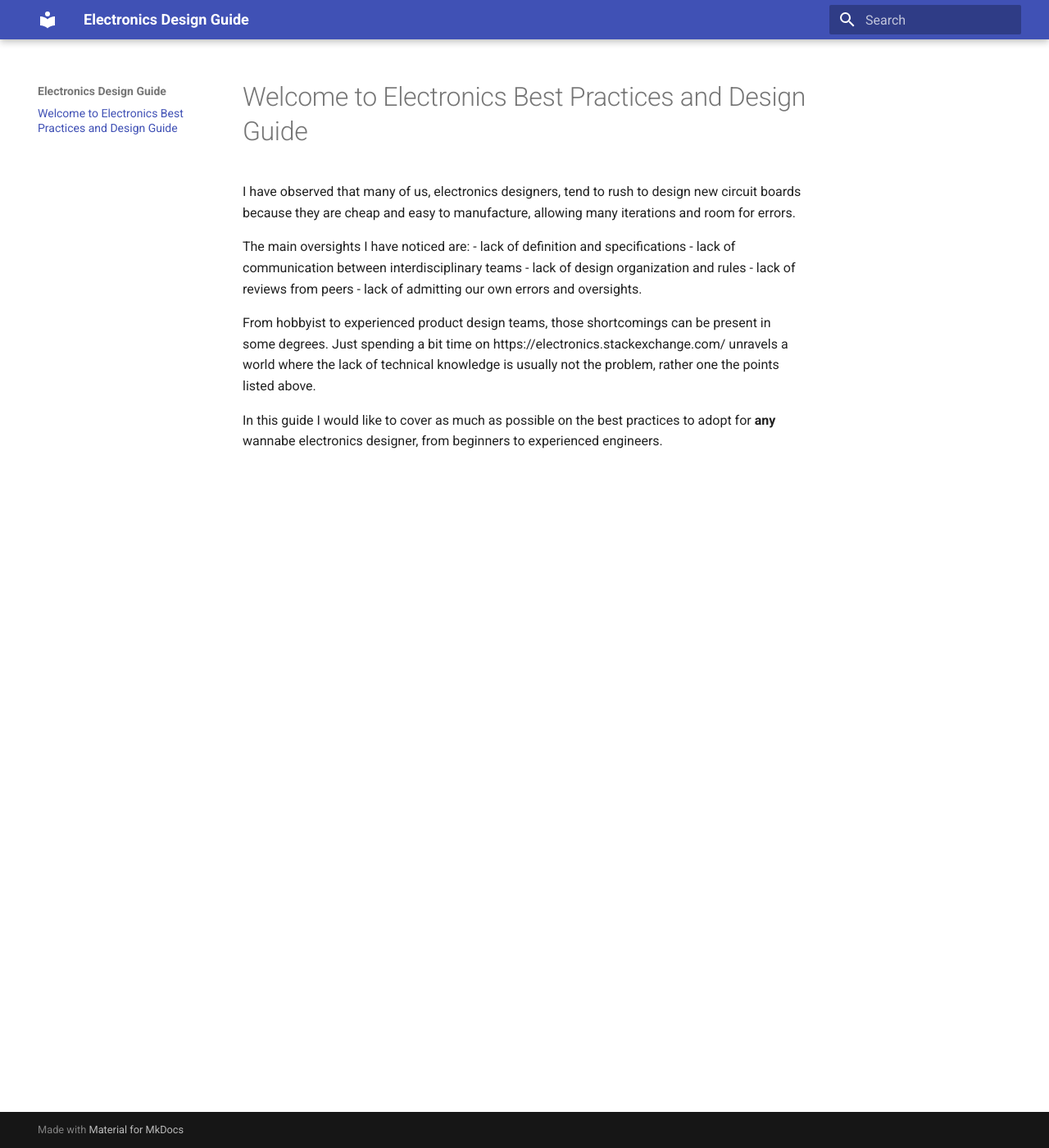
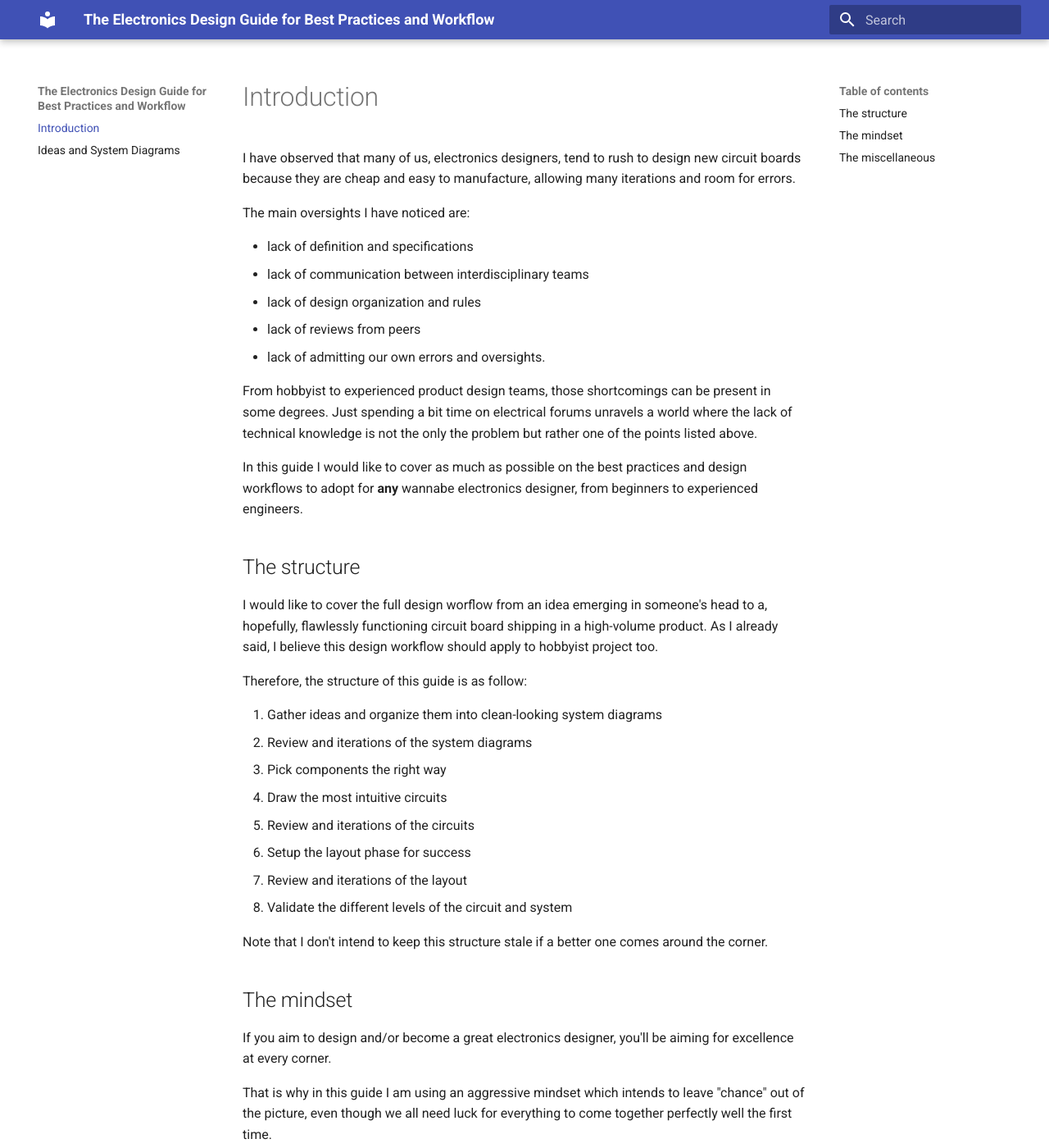
Before and after one commit to eeintech/guide, an MkDocs documentation site: the page built from docs/index.md, in a window 1280 px wide and 1400 px high. Shown: the whole window at 82% size. Built offline with MkDocs 1.6.1 and Material for MkDocs 9.7.7, drawn with Linux system fonts in a browser that asks for light colours; some of the changed text lies outside the part shown.

Commit message:
Intro complete

```diff
--- a/docs/index.md
+++ b/docs/index.md
@@ -1,8 +1,9 @@
-# Welcome to Electronics Best Practices and Design Guide
+# Introduction
 
 I have observed that many of us, electronics designers, tend to rush to design new circuit boards because they are cheap and easy to manufacture, allowing many iterations and room for errors.
 
 The main oversights I have noticed are:
+
 - lack of definition and specifications
 - lack of communication between interdisciplinary teams
 - lack of design organization and rules
@@ -10,6 +11,37 @@ The main oversights I have noticed are:
 - lack of admitting our own errors and oversights.
 
 From hobbyist to experienced product design teams, those shortcomings can be present in some degrees.
-Just spending a bit time on https://electronics.stackexchange.com/ unravels a world where the lack of technical knowledge is usually not the problem, rather one the points listed above.
+Just spending a bit time on electrical forums unravels a world where the lack of technical knowledge is not the only the problem but rather one of the points listed above.
 
-In this guide I would like to cover as much as possible on the best practices to adopt for **any** wannabe electronics designer, from beginners to experienced engineers.
+In this guide I would like to cover as much as possible on the best practices and design workflows to adopt for **any** wannabe electronics designer, from beginners to experienced engineers.
+
+## The structure
+
+I would like to cover the full design worflow from an idea emerging in someone's head to a, hopefully, flawlessly functioning circuit board shipping in a high-volume product. As I already said, I believe this design workflow should apply to hobbyist project too.
+
+Therefore, the structure of this guide is as follow:
+
+1. Gather ideas and organize them into clean-looking system diagrams
+0. Review and iterations of the system diagrams
+0. Pick components the right way
+0. Draw the most intuitive circuits
+0. Review and iterations of the circuits
+0. Setup the layout phase for success
+0. Review and iterations of the layout
+0. Validate the different levels of the circuit and system
+
+Note that I don't intend to keep this structure stale if a better one comes around the corner.
+
+## The mindset
+
+If you aim to design and/or become a great electronics designer, you'll be aiming for excellence at every corner.
+
+That is why in this guide I am using an aggressive mindset which intends to leave "chance" out of the picture, even though we all need luck for everything to come together perfectly well the first time.
+
+The idea is to think that the circuit board you are designing is your **only** possible iteration, because you don't have budget for another one, and you really, really want it to be successful.
+
+## The miscellaneous
+
+I'm not saying this guide is perfect for everyone, it will never be. I am attempting my best shot at describing how my ideal design flow is like in my mind, so you are welcome to critize it and give me feedback.
+
+With that said, let's dive into it.
--- a/mkdocs.yml
+++ b/mkdocs.yml
@@ -1,4 +1,10 @@
-site_name: Electronics Design Guide
+site_name: The Electronics Design Guide for Best Practices and Workflow
 
 theme:
   name: material
+  features:
+    - navigation.indexes
+
+nav:
+  - index.md
+  - Ideas and System Diagrams: diagram.md
--- /dev/null
+++ b/requirements.txt
@@ -0,0 +1 @@
+mkdocs-material
```
Also changed, not shown: docs/diagram.md (added, +3 -0 lines).
